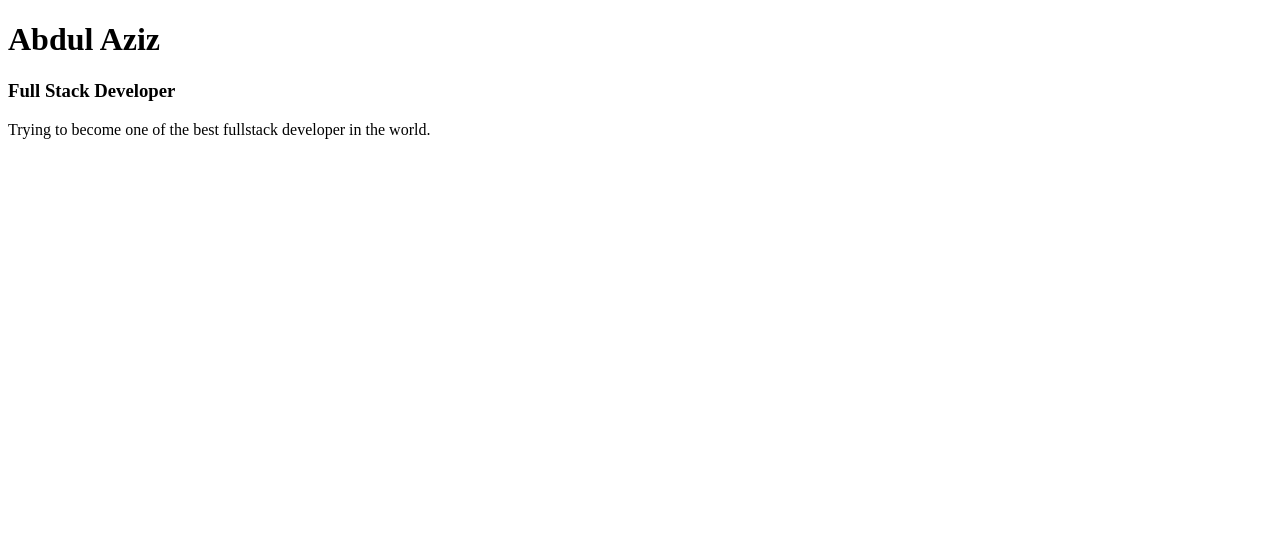
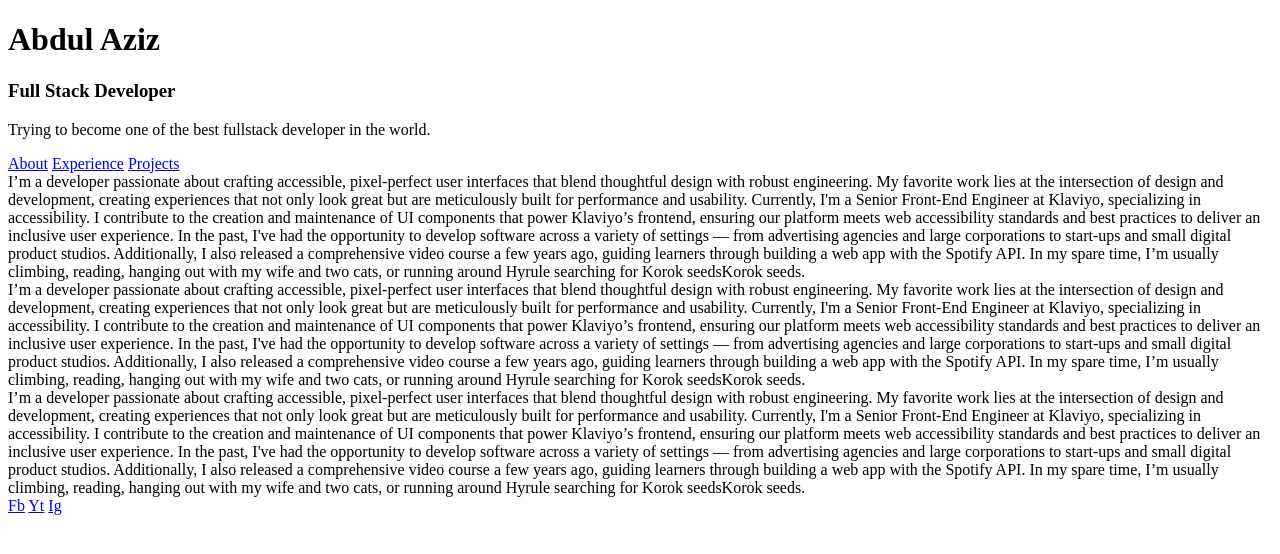
Before and after one commit to iamabdulaziz100/Personal_portfolio, a plain HTML site: page index.html in a window 1280 px wide. Drawn offline with Linux system fonts and the light colour scheme.

Commit message:
New tab discoverdd main and section

```diff
--- a/index.html
+++ b/index.html
@@ -6,9 +6,72 @@
     <title>Abdul Aziz</title>
     <link href="css/style.css" rel="stylesheet" />
   </head>
+  <main>
   <body>
     <h1>Abdul Aziz</h1>
     <h3>Full Stack Developer</h3>
     <p>Trying to become one of the best fullstack developer in the world.</p>
+    <a href="#about">About</a>
+    <a href="#experience">Experience</a>
+    <a href="#projects">Projects</a>
+    <section id="about">
+      I’m a developer passionate about crafting accessible, pixel-perfect user
+      interfaces that blend thoughtful design with robust engineering. My
+      favorite work lies at the intersection of design and development, creating
+      experiences that not only look great but are meticulously built for
+      performance and usability. Currently, I'm a Senior Front-End Engineer at
+      Klaviyo, specializing in accessibility. I contribute to the creation and
+      maintenance of UI components that power Klaviyo’s frontend, ensuring our
+      platform meets web accessibility standards and best practices to deliver
+      an inclusive user experience. In the past, I've had the opportunity to
+      develop software across a variety of settings — from advertising agencies
+      and large corporations to start-ups and small digital product studios.
+      Additionally, I also released a comprehensive video course a few years
+      ago, guiding learners through building a web app with the Spotify API. In
+      my spare time, I’m usually climbing, reading, hanging out with my wife and
+      two cats, or running around Hyrule searching for Korok seedsKorok seeds.
+    </section>
+
+    <section id="experience">
+      I’m a developer passionate about crafting accessible, pixel-perfect user
+      interfaces that blend thoughtful design with robust engineering. My
+      favorite work lies at the intersection of design and development, creating
+      experiences that not only look great but are meticulously built for
+      performance and usability. Currently, I'm a Senior Front-End Engineer at
+      Klaviyo, specializing in accessibility. I contribute to the creation and
+      maintenance of UI components that power Klaviyo’s frontend, ensuring our
+      platform meets web accessibility standards and best practices to deliver
+      an inclusive user experience. In the past, I've had the opportunity to
+      develop software across a variety of settings — from advertising agencies
+      and large corporations to start-ups and small digital product studios.
+      Additionally, I also released a comprehensive video course a few years
+      ago, guiding learners through building a web app with the Spotify API. In
+      my spare time, I’m usually climbing, reading, hanging out with my wife and
+      two cats, or running around Hyrule searching for Korok seedsKorok seeds.
+    </section>
+
+    <section id="projects">
+      I’m a developer passionate about crafting accessible, pixel-perfect user
+      interfaces that blend thoughtful design with robust engineering. My
+      favorite work lies at the intersection of design and development, creating
+      experiences that not only look great but are meticulously built for
+      performance and usability. Currently, I'm a Senior Front-End Engineer at
+      Klaviyo, specializing in accessibility. I contribute to the creation and
+      maintenance of UI components that power Klaviyo’s frontend, ensuring our
+      platform meets web accessibility standards and best practices to deliver
+      an inclusive user experience. In the past, I've had the opportunity to
+      develop software across a variety of settings — from advertising agencies
+      and large corporations to start-ups and small digital product studios.
+      Additionally, I also released a comprehensive video course a few years
+      ago, guiding learners through building a web app with the Spotify API. In
+      my spare time, I’m usually climbing, reading, hanging out with my wife and
+      two cats, or running around Hyrule searching for Korok seedsKorok seeds.
+    </section>
+  </main>
+  <footer>
+   <a href="www.facebook.com">Fb</a>
+   <a href="www.youtube.com">Yt</a>
+   <a href="www.instagram.com">Ig</a>
+  </footer>
   </body>
 </html>
```
